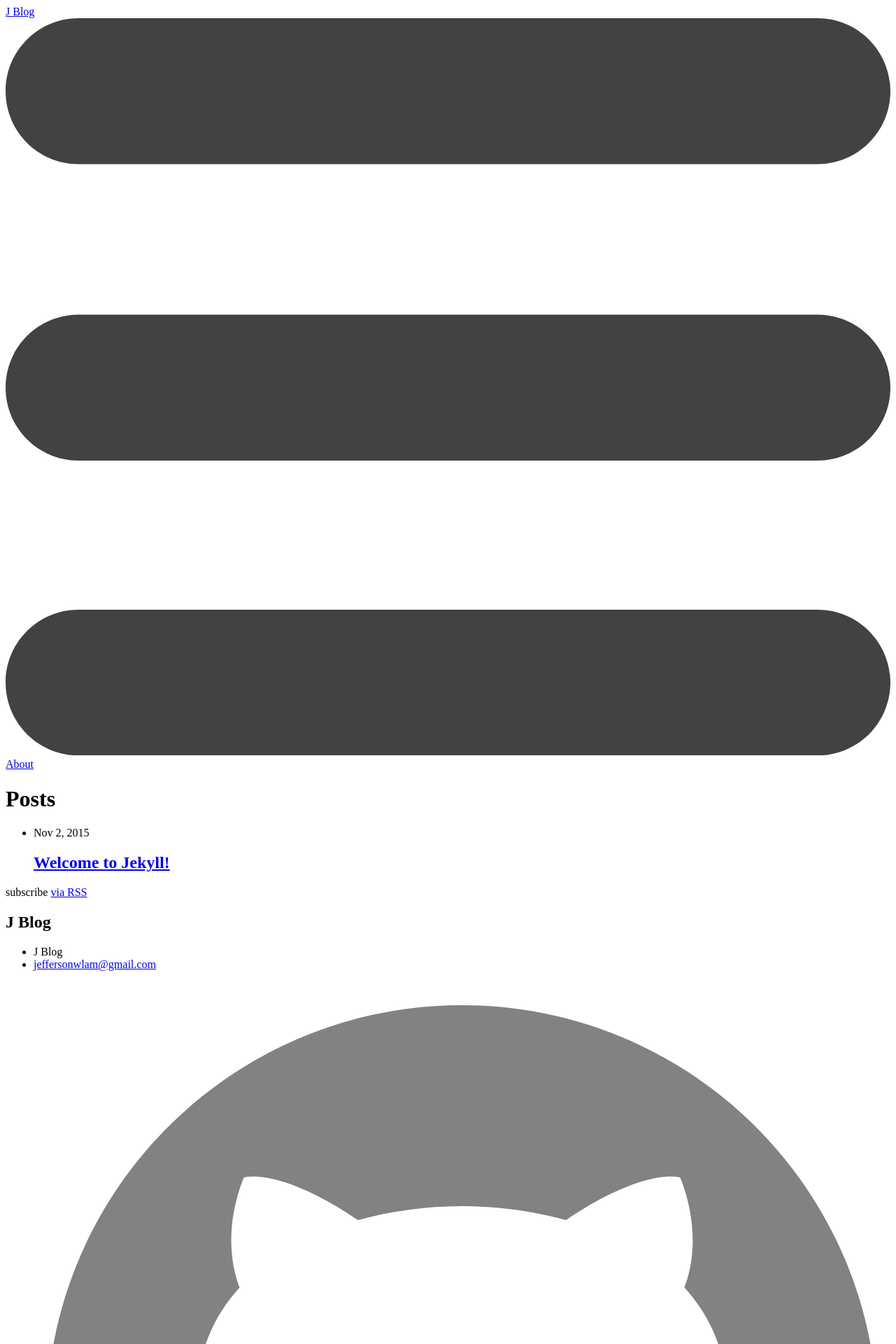
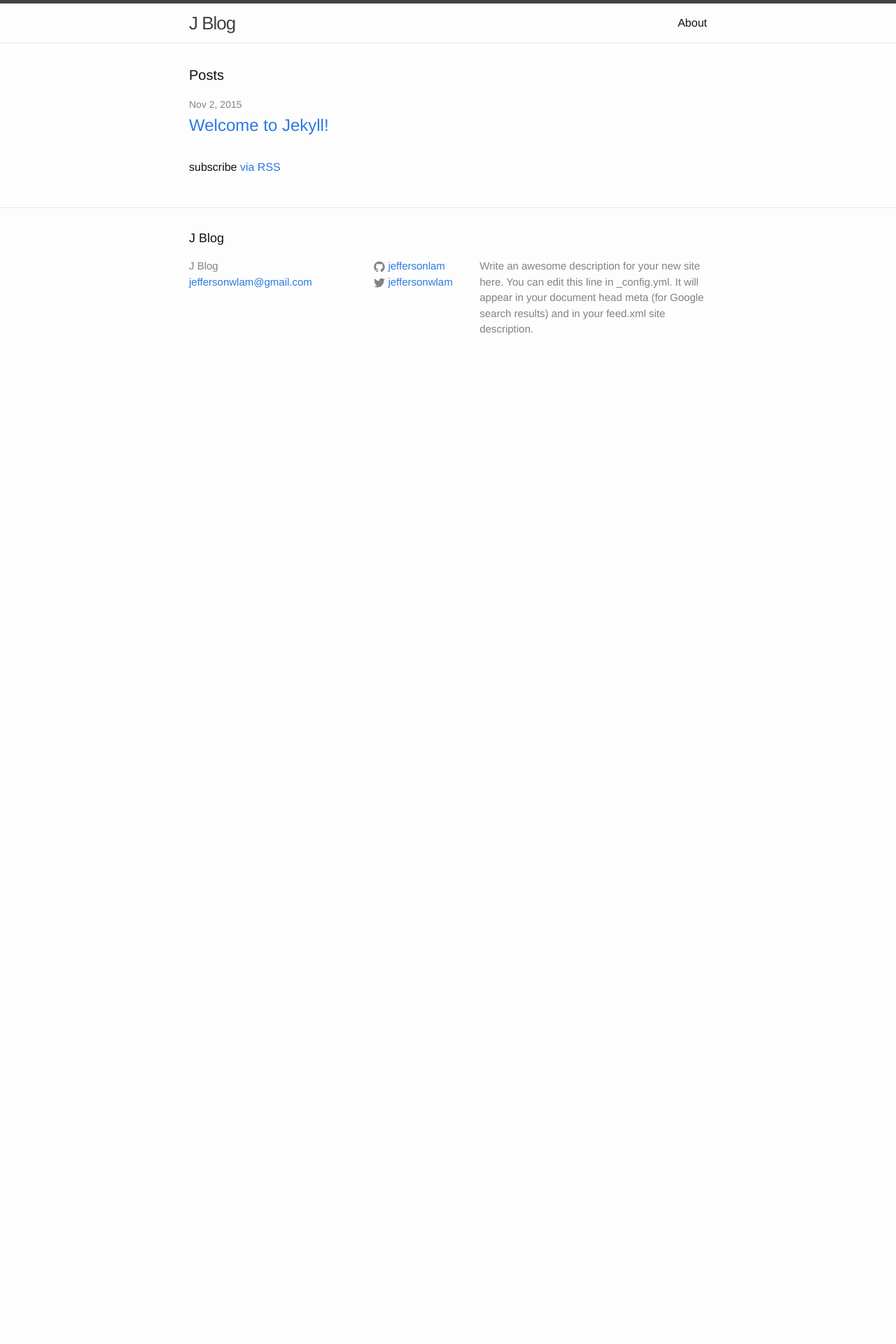
Before and after one commit to jeffersonlam/blog, a Jekyll site: the page built from index.html, in a window 1280 px wide. Shown: the top 1920 px of the page at 70% size. Built offline with Jekyll 4.4.1, drawn with Linux system fonts in a browser that asks for light colours; after the commit the page ends 900 px from its top, so only the background shows below that.

Commit message:
Adjust broken url

```diff
--- a/_config.yml
+++ b/_config.yml
@@ -5,7 +5,7 @@
   Write an awesome description for your new site here. You can edit this
   line in _config.yml. It will appear in your document head meta (for
   Google search results) and in your feed.xml site description.
-baseurl: "/blog" # the subpath of your site, e.g. /blog/
+baseurl: "/blog/" # the subpath of your site, e.g. /blog/
 url: "http://jefferson.im" # the base hostname & protocol for your site
 twitter_username: jeffersonwlam
 github_username:  jeffersonlam
```
